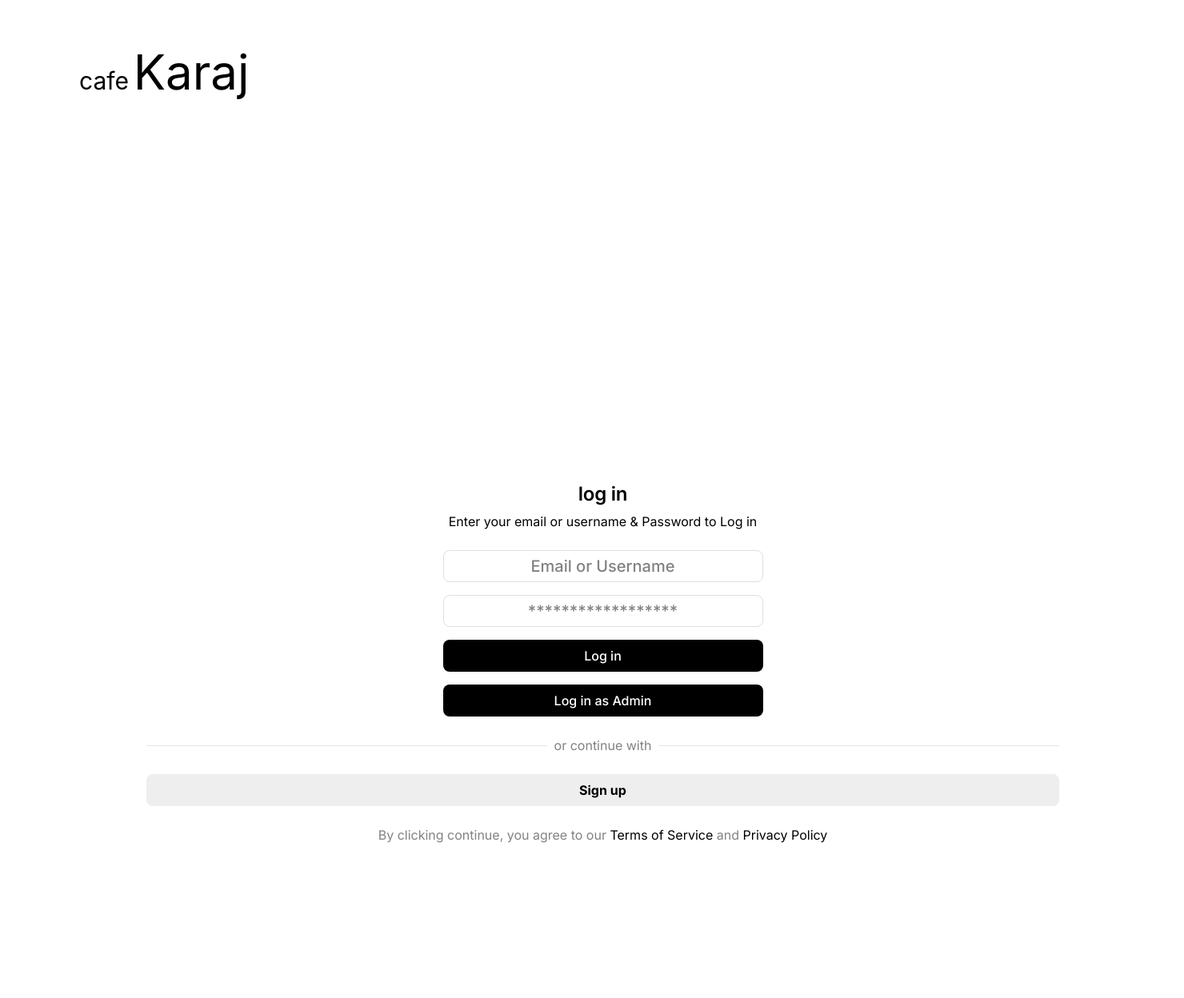
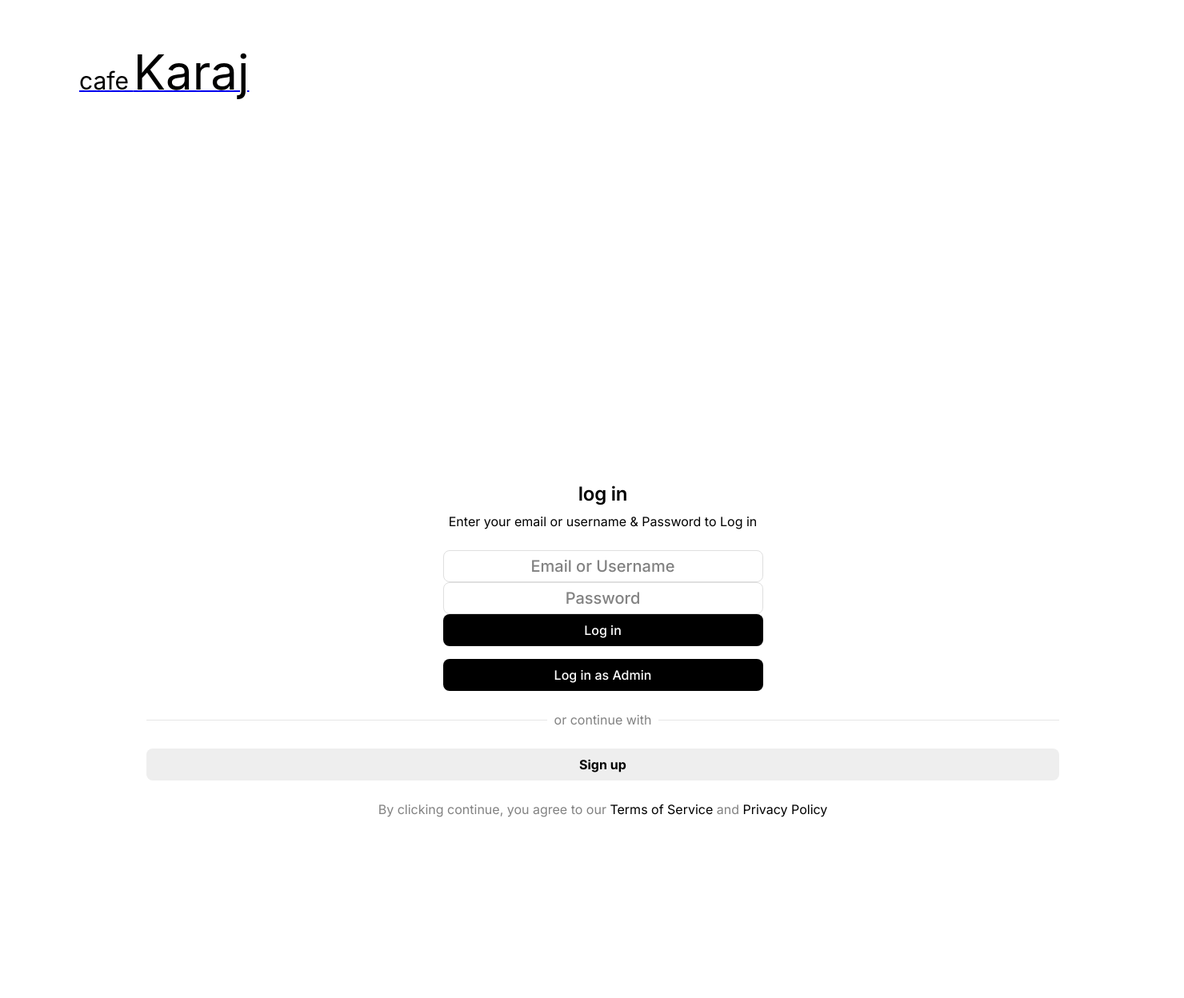
Before and after one commit to amiralimodir/Cafe-Karaj, a Django app: template website/templates/login.html in a window 1480 px wide. Shown: the top 1248 px of the page at 80% size. Run offline with Django 3.2, Linux system fonts and the light colour scheme; the template is opened without the code that fills it, so the values that code supplies are empty.

Commit message:
edit login page

```diff
--- a/website/templates/login.html
+++ b/website/templates/login.html
@@ -15,7 +15,9 @@
     <div class="main-container">
       <div class="navigation">
         <div class="cafe-karaj">
+          <a href="{% url 'unauthenticated_homepage' %}">
             <span class="cafe">cafe</span><span class="nbsp"> </span><span class="karaj">Karaj</span>
+          </a>
         </div>
       </div>
       <div class="signup-form">
@@ -24,28 +26,35 @@
           <span class="enter-email-password">Enter your email or username & Password to Log in</span>
         </div>
         <div class="input-button">
+          <form method="POST" action="{% url 'login' %}">
+            {% csrf_token %}
             <div class="field">
-            <input class="field-input" />
+              <input class="field-input" type="text" name="username" required />
               <span class="email-username">Email or Username</span>
             </div>
-          <button class="button-field">
-            <span class="password-label">******************</span>
-          </button>
-          <button class="login-button">
+            <div class="field">
+              <input class="field-input" type="password" name="password" required />
+              <span class="email-username">Password</span>
+            </div>
+            <button class="login-button" type="submit">
               <span class="login-text">Log in</span>
             </button>
-          <button class="login-button-2">
+          </form>
+          <form method="POST" action="{% url 'admin:login' %}">
+            {% csrf_token %}
+            <button class="login-button-2" type="submit">
               <span class="admin-login-text">Log in as Admin</span>
             </button>
+          </form>
         </div>
         <div class="divider">
           <div class="rectangle"></div>
           <span class="continue-with-text">or continue with</span>
           <div class="rectangle-3"></div>
         </div>
-        <button class="signup-button">
+        <a href="{% url 'register' %}" class="signup-button">
           <span class="signup-text">Sign up</span>
-        </button>
+        </a>
         <div class="terms-service-privacy">
           <span class="click-agree-continue">By clicking continue, you agree to our </span>
           <span class="terms-service">Terms of Service</span>
```
Also changed, not shown: db.sqlite3. Lines whose indentation alone changed are shown as unchanged.
